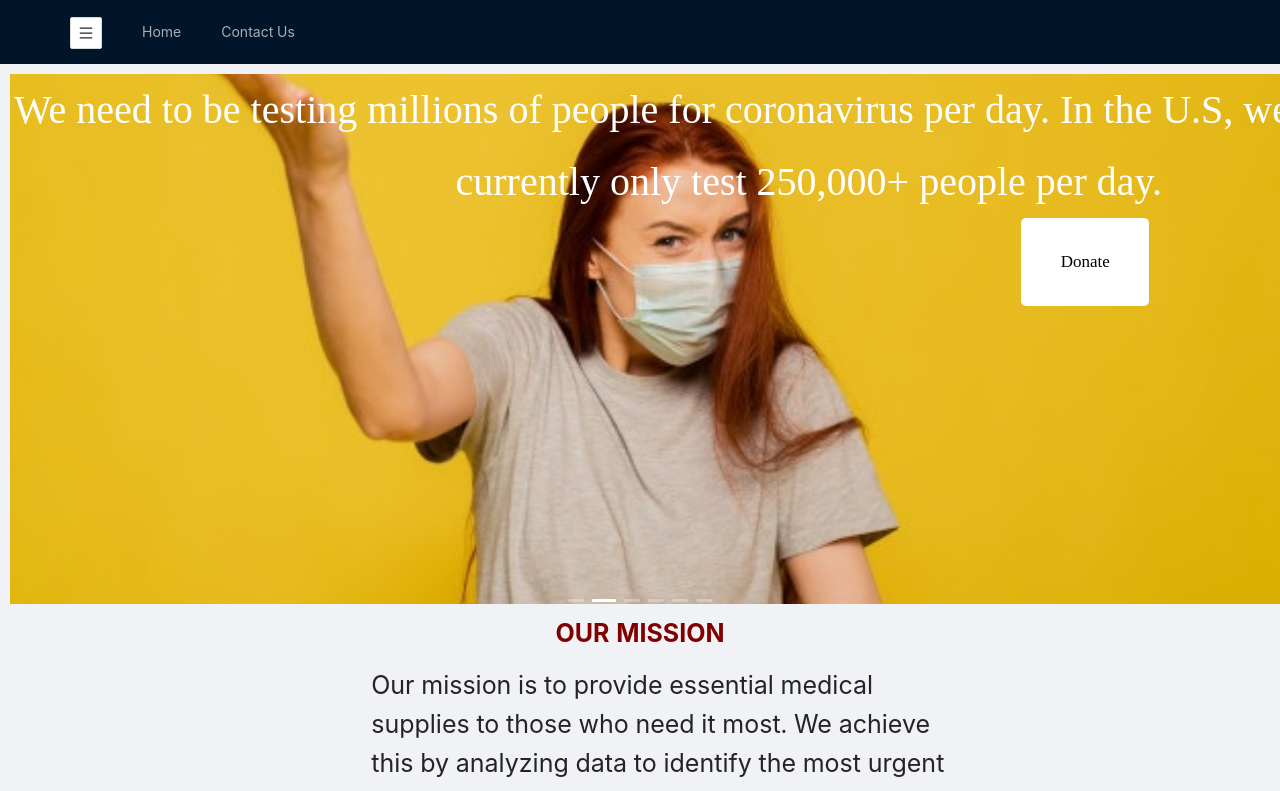
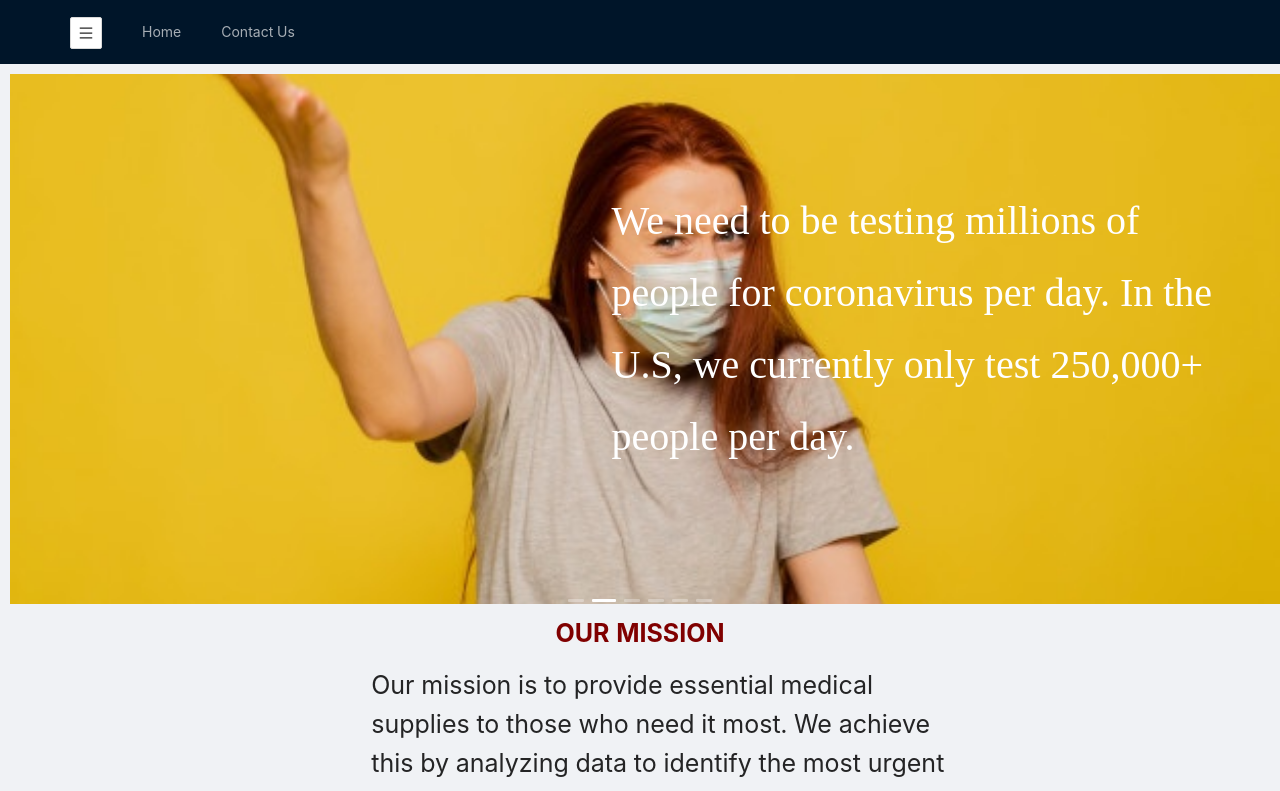
Before and after one commit to Vashistgv/Covid-19-tracker, a React (Create React App) app in the folder covid-track/: page / in a window 1280 px wide. Shown: the top 791 px of the page. Built offline with nearby package versions, Linux system fonts and the light colour scheme.

Commit message:
landing page

```diff
--- a/covid-track/src/App.js
+++ b/covid-track/src/App.js
@@ -8,7 +8,20 @@ import Images from './component/backgroundimage/images'
 const { Header, Content, Sider } = Layout;
 const Body = lazy(() => import("./Body"));
 
-function App() {
+
+
+class App extends React.Component {
+
+    state = {
+          displayTable : false
+    }
+
+     handleClick = () => {
+      this.setState({displayTable : !this.state.displayTable})
+
+      }
+  render() {
+
     return (
       <Layout>
         <Header style={{ position: "fixed", zIndex: 1, width: "100%" }}>
@@ -16,10 +29,7 @@ function App() {
 
           <NavBar />
         </Header>
-
-      {/* <Layout style={{ padding: "0 50px", marginTop: 64 }}> */}
-      {/* for table */}
-      <Layout style={{marginTop: 64}}>
+        <Layout style={{ marginTop: 64 }}>
           <Content
             className="site-layout-background"
             style={{
@@ -28,8 +38,10 @@ function App() {
             }}
           >
             <Suspense fallback={<div className="lazy">loading...</div>}>
-            {/* <Body /> */}
-            <Images/>
+              { this.state.displayTable ?  <Body onClick={this.handleClick} /> :
+              <Images onClick={this.handleClick} />
+              }
+
             </Suspense>
           </Content>
         </Layout>
@@ -37,6 +49,9 @@ function App() {
         <FooterComponent />
       </Layout>
     );
+
+  }
+
 }
 
 export default App;
--- a/covid-track/src/App.scss
+++ b/covid-track/src/App.scss
@@ -6,6 +6,31 @@
   height: 40vmin;
   pointer-events: none;
 }
+
+.table-comp{
+  width: 70%;
+    height: 70vh;
+    margin: auto;
+    margin-top: 19px;
+
+
+  .buttoncls {
+    padding: 7px;
+      text-align: center;
+      position: relative;
+      left: 59vw;
+      margin-bottom: 16px;
+      height: 7vh;
+      width: 10vw;
+      background-color: maroon;
+      font-size: 20px;
+      font-weight: bold;
+      color: white;
+      border-radius: 5px;
+      border-style: none;
+    }
+
+  }
 
 @media (prefers-reduced-motion: no-preference) {
   .App-logo {
--- a/covid-track/src/Body.js
+++ b/covid-track/src/Body.js
@@ -2,7 +2,7 @@ import React from 'react';
 import CovidTable from './component/Table/Table'
 import API from "./utils/API";
 import DistrictModal from './component/Modal/DistrictModal';
-
+import './App.scss';
 class Body extends React.Component {
     constructor(props) {
         super(props)
@@ -49,7 +49,12 @@ class Body extends React.Component {
 
     render() {
         return (
-            <div>
+            <div className="table-comp">
+                <div>
+                    <button
+                    className="buttoncls"
+                    onClick={this.props.onClick}>Back</button>
+                </div>
 
                 <CovidTable data={this.state.data} loading={this.state.loading} onStateClicked={this.onStateClicked} />
 
--- a/covid-track/src/component/NavBar/Nav.scss
+++ b/covid-track/src/component/NavBar/Nav.scss
@@ -59,3 +59,8 @@ background-color: #1890ff;
   top: 2vh;
   position: relative;
 }
+
+.ant-menu-dark .ant-menu-item-selected .anticon {
+  /* color: #fff; */
+  color: black!important;
+}
--- a/covid-track/src/component/Paragrph/Paragraph.js
+++ b/covid-track/src/component/Paragrph/Paragraph.js
@@ -17,7 +17,7 @@ class paragraph extends React.Component {
         </p>
       </div>
       <div className="buttoncls">
-      <button className="buttonD">Donate</button>
+      <button className="buttonD" onClick={this.props.onClick}>Donate</button>
       </div>
       <div>
       <PHeader/>
--- a/covid-track/src/component/backgroundimage/backgroundImage.scss
+++ b/covid-track/src/component/backgroundimage/backgroundImage.scss
@@ -75,10 +75,14 @@
 p{
     font-size: 40px;
     color: #fff;
-    text-align: right;
+    text-align: left;
     white-space: pre-wrap;
     line-height: 1.8em;
     font-family: "Times New Roman", Times, serif;
+    position: relative ;
+    top: 21%;
+    width: 50%;
+    right: -47%;;
 }
 .Donate{
     right: 11vw;
--- a/covid-track/src/component/backgroundimage/images.js
+++ b/covid-track/src/component/backgroundimage/images.js
@@ -8,35 +8,35 @@ class Images extends React.Component {
     return (
         <div>
       <div className="images">
-        <Carousel autoplay effect="fade">
+        <Carousel autoplay effect="fade" dots>
           <div className="masks-covid-19-china">
             <p>
               My co-resident had to transport a coronavirus patient without a
               mask because our hospital ran out. I’m pretty sure he’s infected
               now too.
               <br />
-              <button className="Donate">Donate</button>
+
             </p>
           </div>
           <div className="mask-woman">
             <p>
               We need to be testing millions of people for coronavirus per day.
               In the U.S, we currently only test 250,000+ people per day.
-              <button className="Donate">Donate</button>
+
             </p>
           </div>
           <div className="mask-sanitizer">
             <p>
               Over 24% of NYC frontline workers are at or below twice the
               poverty line.
-              <button className="Donate">Donate</button>
+
             </p>
           </div>
           <div className="sneezing">
             <p>
               Majority of healthcare workers surveyed said they have less than 2
               weeks of PPE supply remaining
-              <button className="Donate">Donate</button>
+
             </p>
           </div>
           <div className="womanmask">
@@ -44,18 +44,19 @@ class Images extends React.Component {
               My co-resident had to transport a coronavirus patient without a
               mask because our hospital ran out. I’m pretty sure he’s infected
               now too
-              <button className="Donate">Donate</button>
+
             </p>
+
           </div>
           <div className="coronavirs">
               <p className="stay">
-                  stay Safe
+                  Stay Safe
               </p>
             <h3>4</h3>
           </div>
         </Carousel>
       </div>
-      <Paragraph/>
+      <Paragraph onClick={this.props.onClick} />
       </div>
     );
   }
```
Lines whose indentation alone changed are shown as unchanged.
